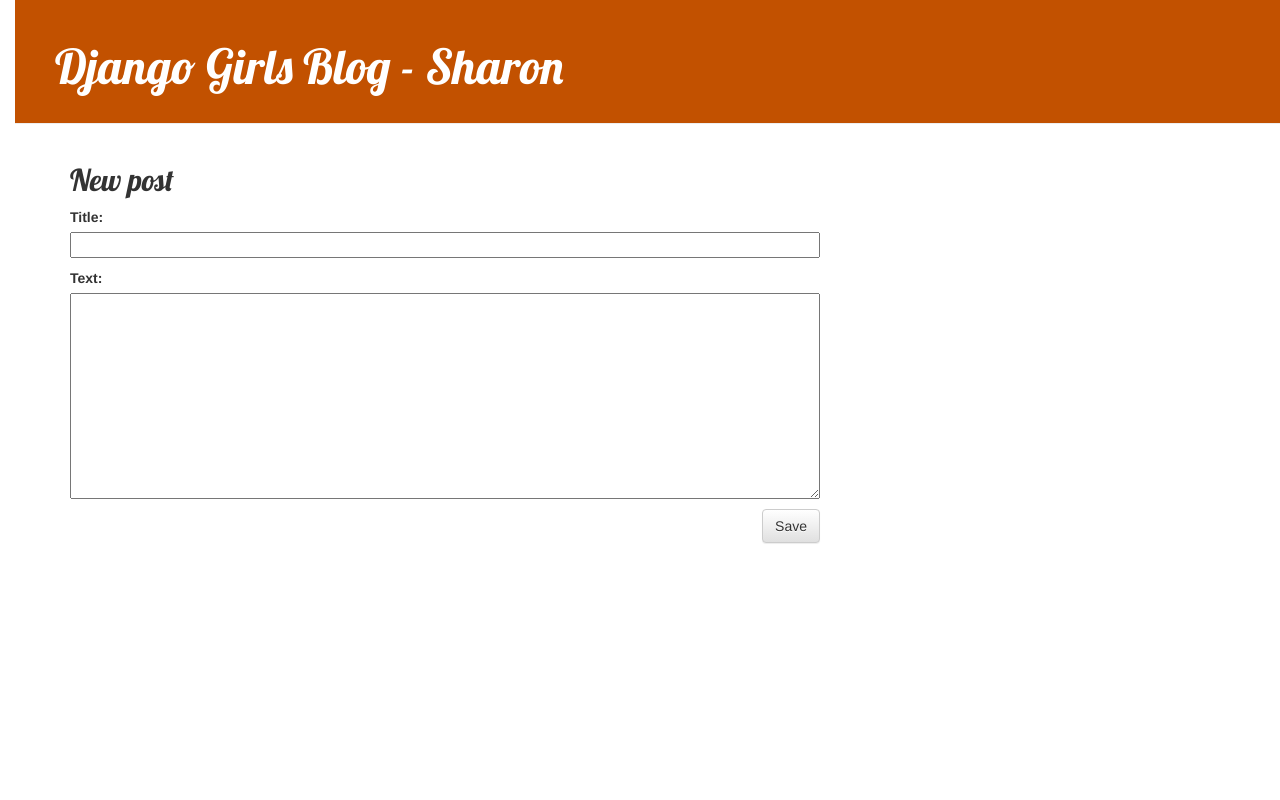
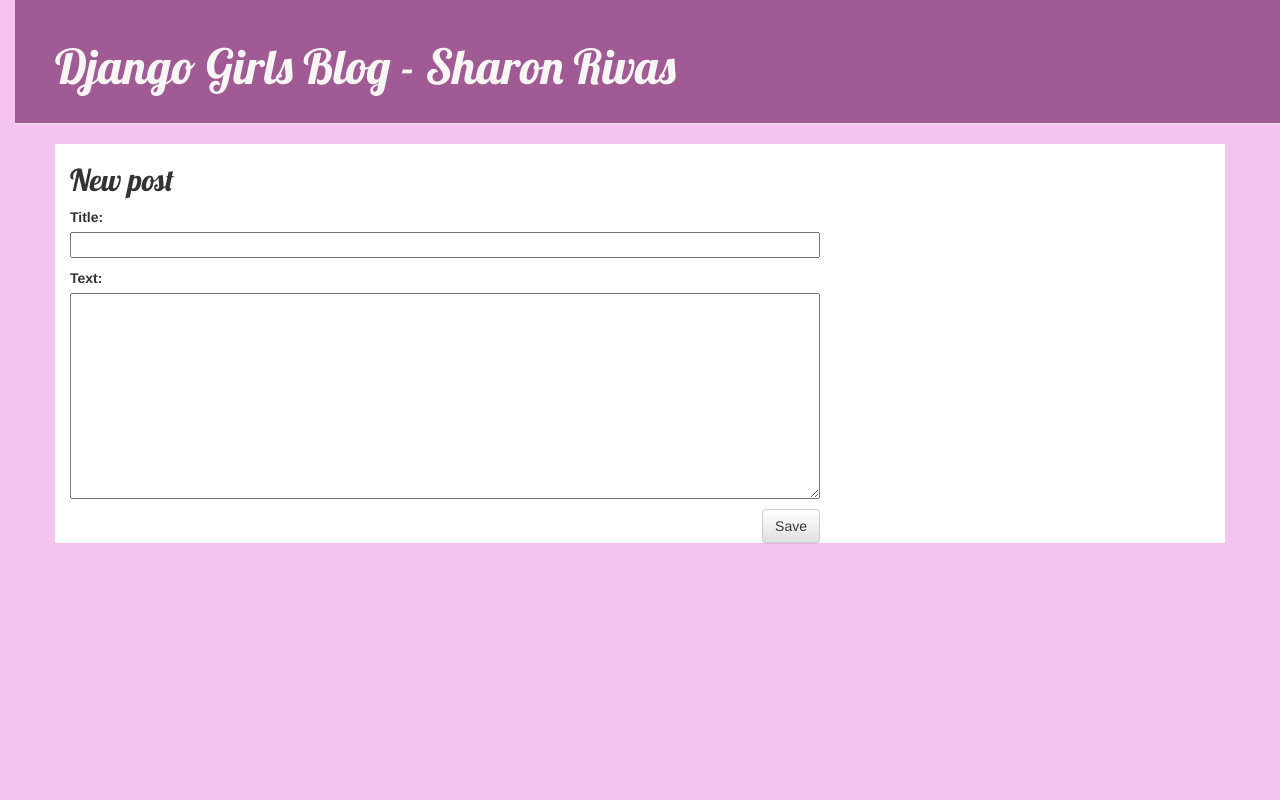
Before and after one commit to sharurivas/my-first-blog, a Django app: template blog/templates/blog/post_edit.html in a window 1280 px wide. Run offline with Django 3.2, Linux system fonts and the light colour scheme; the template is opened without the code that fills it: values that come from a table or form of the project are taken from there, others are empty; some libraries are stand-ins or nearby versions.

Commit message:
Cambios en css

```diff
--- a/blog/static/css/blog.css
+++ b/blog/static/css/blog.css
@@ -1,26 +1,28 @@
 h1 a, h2 a {
-    color: #ca4215;
+    color: #1f9fa3;
     font-family: 'Lobster';
 }
 
 body {
     padding-left: 15px;
+    background-color: rgb(245, 195, 240);
 }
 
 .page-header {
-    background-color: #C25100;
+    background-color: rgb(160, 91, 148);
     margin-top: 0;
     padding: 20px 20px 20px 40px;
 }
 
 .page-header h1, .page-header h1 a, .page-header h1 a:visited, .page-header h1 a:active {
-    color: #ffffff;
+    color: #f8f5f5;
     font-size: 36pt;
     text-decoration: none;
 }
 
 .content {
     margin-left: 40px;
+    background-color: rgb(255, 255, 255);
 }
 
 h1, h2, h3, h4 {
@@ -28,7 +30,7 @@
 }
 
 .date {
-    color: #03f2fa;
+    color: rgb(160, 91, 148);
 }
 
 .save {
@@ -48,8 +50,9 @@
 
 .post {
     margin-bottom: 70px;
+    color: rgb(46, 2, 36);
 }
 
 .post h2 a, .post h2 a:visited {
-    color: #000000;
+    color: #3f294d;
 }
--- a/blog/templates/blog/base.html
+++ b/blog/templates/blog/base.html
@@ -1,7 +1,7 @@
 {% load static %}
 <html>
     <head>
-        <title>Django Girls blog - Sharon</title>
+        <title>Django Girls blog - Sharon Rivas</title>
         <link rel="stylesheet" href="//maxcdn.bootstrapcdn.com/bootstrap/3.2.0/css/bootstrap.min.css">
         <link rel="stylesheet" href="//maxcdn.bootstrapcdn.com/bootstrap/3.2.0/css/bootstrap-theme.min.css">
         <link href='//fonts.googleapis.com/css?family=Lobster&subset=latin,latin-ext' rel='stylesheet' type='text/css'>
@@ -12,7 +12,7 @@
             {% if user.is_authenticated %}
             <a href="{% url 'post_new' %}" class="top-menu"><span class="glyphicon glyphicon-plus"></span></a>
             {% endif %}
-            <h1><a href="/">Django Girls Blog - Sharon</a></h1>
+            <h1><a href="/">Django Girls Blog - Sharon Rivas</a></h1>
         </div>
         <div class="content container">
             <div class="row">
--- a/mysite/settings.py
+++ b/mysite/settings.py
@@ -105,7 +105,7 @@
 # Internationalization
 # https://docs.djangoproject.com/en/3.2/topics/i18n/
 
-LANGUAGE_CODE = 'en-us'
+LANGUAGE_CODE = 'es-es'
 
 TIME_ZONE = 'America/Argentina/Cordoba'
 
```
